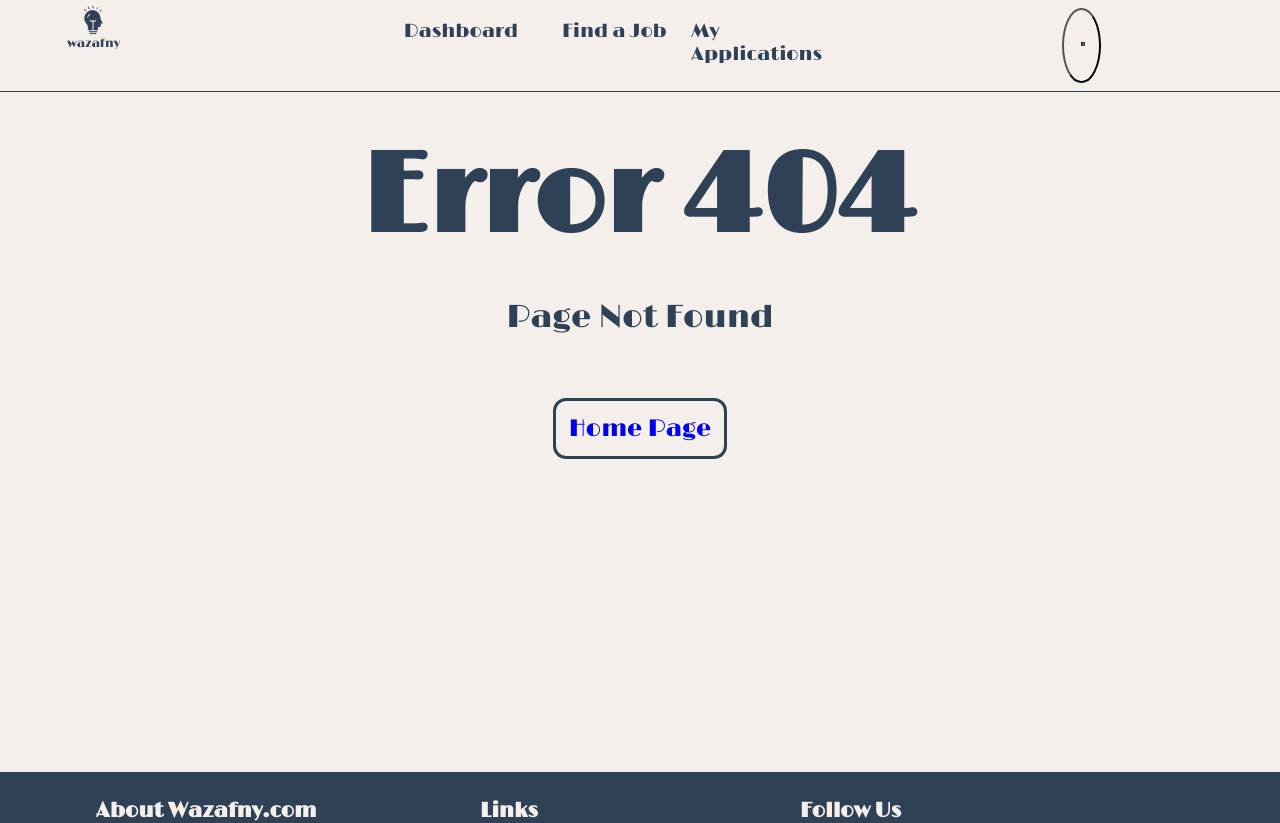
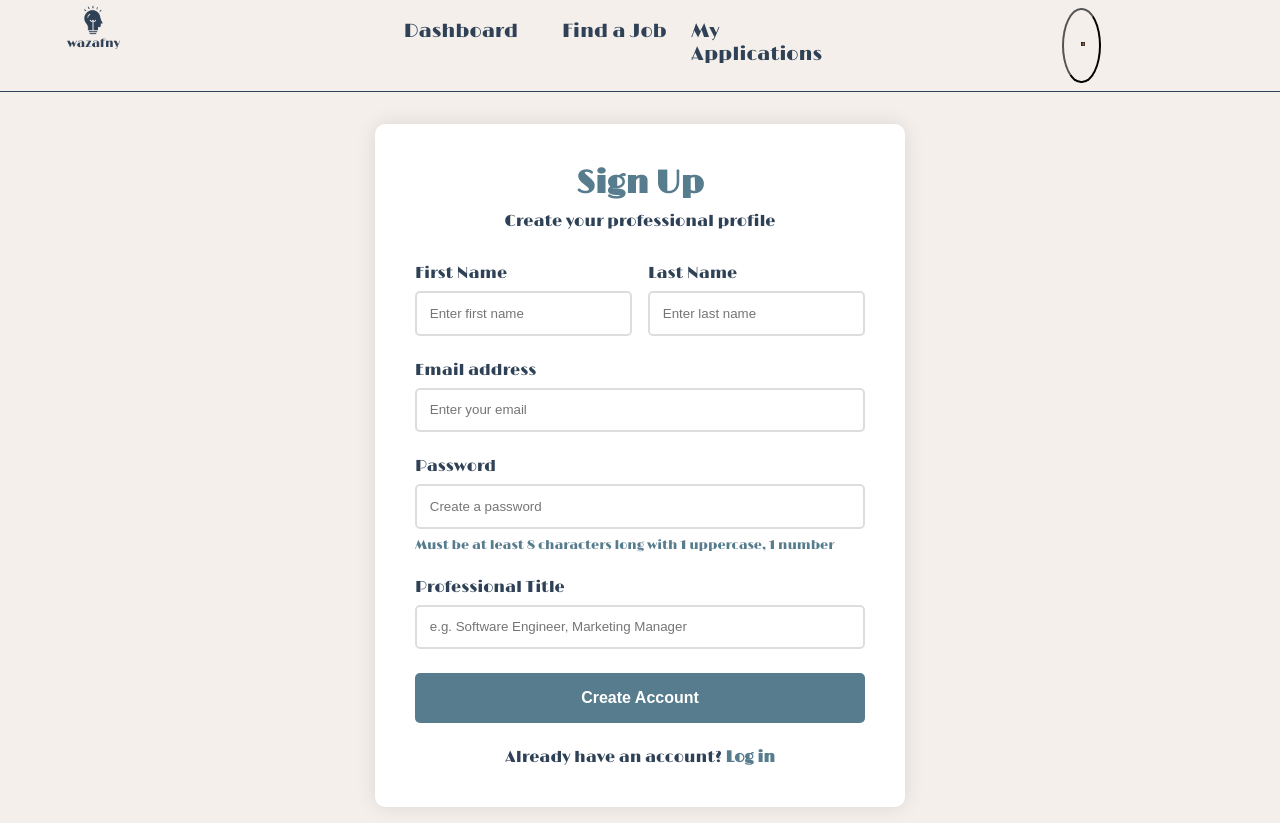
Before and after one commit to abdelrahman218/Job-Offering-Website, an Angular app: page /signup in a window 1280 px wide. Shown: the top 823 px of the page. Built offline with nearby package versions, Linux system fonts and the light colour scheme.

Commit message:
sign up and login pages (no validations yet)

```diff
--- a/src/app/app.routes.ts
+++ b/src/app/app.routes.ts
@@ -12,6 +12,8 @@ import { Error404Component } from './error404/error404.component';
 import { userRoutes } from './users/users.routes';
 import { companyRoutes } from './companies/companies.routes';
 import { adminRoutes } from './admins/admins.routes';
+import { LoginComponent } from './login/login.component';
+import { SignupComponent } from './signup/signup.component';
 
 export const routes: Routes = [
     {
@@ -39,6 +41,17 @@ export const routes: Routes = [
         title: 'Unauthorized Access'
     },
     {
+        path: 'login',
+        component:  LoginComponent,
+        title: 'Login'
+
+    },
+    {
+        path: 'signup',
+        component: SignupComponent,
+        title: 'Signup'
+    },
+    {
         path: '**',
         component: Error404Component,
         title: 'Error 404'
--- a/src/app/landing-page/landing-page.component.html
+++ b/src/app/landing-page/landing-page.component.html
@@ -13,36 +13,36 @@
         <p>Are you ready to take the next step in your career? At Wazafny.com, we’re dedicated to connecting talented individuals like you with amazing job opportunities.
           <br><br>Don’t miss out on your dream job! Sign up now and start your journey towards a fulfilling career with just a few clicks. Your future awaits!
         </p>
-        <button class="search-button" id="get-started">Get Started Now</button>
+        <button class="search-button" id="get-started" (click)="signup()">Get Started Now</button>
     </div>
     <img src="/explore-jobs.jpg" alt="contract picture" id="contract">
 </section>
 <section class="section-2">
 <h1 id="gs-head">Browse Jobs by Carrer Level</h1>
 <div class="carrer-levels">
-    <a href="" class="carrer"><div class="image-container"><img src="/senior-manager.jpg" alt="" id="pic"></div><p id="t">Management Jobs</p></a>
-    <a href="" class="carrer"><div class="image-container"><img src="/expertised-level.jpg" alt="" id="pic"></div><p id="t">Expertised Jobs</p></a>
-    <a href="" class="carrer"><div class="image-container"><img src="/entry-level.jpg" alt="" id="pic"></div><p id="t">Entery Level Jobs</p></a>
-    <a href="" class="carrer"><div class="image-container"id="seemore"><img src="/internship.jpg" alt="" id="pic"></div><p class="see-more">See More</p></a>
+    <a routerLink="" class="carrer"><div class="image-container"><img src="/senior-manager.jpg" alt="" id="pic"></div><p id="t">Management Jobs</p></a>
+    <a routerLink="" class="carrer"><div class="image-container"><img src="/expertised-level.jpg" alt="" id="pic"></div><p id="t">Expertised Jobs</p></a>
+    <a routerLink="" class="carrer"><div class="image-container"><img src="/entry-level.jpg" alt="" id="pic"></div><p id="t">Entery Level Jobs</p></a>
+    <a routerLink="" class="carrer"><div class="image-container"id="seemore"><img src="/internship.jpg" alt="" id="pic"></div><p class="see-more">See More</p></a>
 
 </div>
 </section>
 <section class="section-3">
     <h1 id="gs-head">Browse Jobs by Category</h1>
     <div class="carrer-levels">
-        <a href="" class="carrer"><div class="image-container"><img src="/sales-job.jpg" alt="" id="pic"></div><p id="t">Sales Jobs</p></a>
-        <a href="" class="carrer"><div class="image-container"><img src="/IT jobs.jpg" alt="" id="pic"></div><p id="t">IT / Software Development Jobs</p></a>
-        <a href="" class="carrer"><div class="image-container"><img src="/art-jobs.jpg" alt="" id="pic"></div><p id="t">Creative / Art Jobs</p></a>
-        <a href="" class="carrer"><div class="image-container"id="seemore"><img src="/workfromhome.jpg" alt="" id="pic"></div><p  class="see-more">See More</p></a>
+        <a routerLink="/login" class="carrer"><div class="image-container"><img src="/sales-job.jpg" alt="" id="pic"></div><p id="t">Sales Jobs</p></a>
+        <a routerLink="" class="carrer"><div class="image-container"><img src="/IT jobs.jpg" alt="" id="pic"></div><p id="t">IT / Software Development Jobs</p></a>
+        <a routerLink="" class="carrer"><div class="image-container"><img src="/art-jobs.jpg" alt="" id="pic"></div><p id="t">Creative / Art Jobs</p></a>
+        <a routerLink="" class="carrer"><div class="image-container"id="seemore"><img src="/workfromhome.jpg" alt="" id="pic"></div><p  class="see-more">See More</p></a>
 
     </div>
 </section>
 <section class="section-2">
     <h1 id="gs-head">Browse Jobs by Location</h1>
     <div class="carrer-levels">
-        <a href="" class="carrer"><div class="image-container"><img src="/cairo.jpg" alt="" id="pic"></div><p id="t">Cairo</p></a>
-        <a href="" class="carrer"><div class="image-container"><img src="/alex.jpg" alt="" id="pic"></div><p id="t">Alexandria</p></a>
-        <a href="" class="carrer"><div class="image-container"><img src="/giza.jpg" alt="" id="pic"></div><p id="t">Giza</p></a>
-        <a href="" class="carrer" ><div class="image-container"id="seemore"><img src="/aswan.jpg" alt="" id="pic"></div><p class="see-more">See More</p></a>
+        <a routerLink="" class="carrer"><div class="image-container"><img src="/cairo.jpg" alt="" id="pic"></div><p id="t">Cairo</p></a>
+        <a routerLink="" class="carrer"><div class="image-container"><img src="/alex.jpg" alt="" id="pic"></div><p id="t">Alexandria</p></a>
+        <a routerLink="" class="carrer"><div class="image-container"><img src="/giza.jpg" alt="" id="pic"></div><p id="t">Giza</p></a>
+        <a routerLink="" class="carrer" ><div class="image-container"id="seemore"><img src="/aswan.jpg" alt="" id="pic"></div><p class="see-more">See More</p></a>
     </div>
 </section>
--- a/src/app/landing-page/landing-page.component.ts
+++ b/src/app/landing-page/landing-page.component.ts
@@ -1,12 +1,17 @@
 import { Component } from '@angular/core';
+import { Router, RouterLink } from '@angular/router';
 
 @Component({
   selector: 'app-landing-page',
   standalone: true,
-  imports: [],
+  imports: [RouterLink],
   templateUrl: './landing-page.component.html',
   styleUrl: './landing-page.component.css'
 })
 export class LandingPageComponent {
 
+  constructor(private router: Router) {}
+  signup(){
+    this.router.navigate(["/signup"]);
+  }
 }
--- a/src/app/login/login.component.css
+++ b/src/app/login/login.component.css
@@ -0,0 +1,78 @@
+:host {
+    margin: 0;
+    padding: 2.5% 0;
+    display: flex;
+    justify-content: center;
+    align-items: center;
+    background-color: #F5EFEB;
+}
+.login-container {
+    background-color: #FFFFFF;
+    padding: 2.5rem;
+    border-radius: 10px;
+    box-shadow: 0 0 20px rgba(0,0,0,0.1);
+    width: 100%;
+    max-width: 400px;
+}
+.logo-section {
+    text-align: center;
+    margin-bottom: 2rem;
+}
+.logo-section h1 {
+    color: #567C8D;
+    margin: 0;
+    font-size: 2rem;
+}
+.logo-section p {
+    color: #2F4156;
+    margin: 0.5rem 0 0;
+}
+.form-group {
+    margin-bottom: 1.5rem;
+}
+.form-group label {
+    display: block;
+    margin-bottom: 0.5rem;
+    color: #2F4156;
+}
+.form-group input {
+    width: 100%;
+    padding: 0.8rem;
+    border: 2px solid #ddd;
+    border-radius: 5px;
+    box-sizing: border-box;
+    transition: border-color 0.3s;
+}
+.form-group input:focus {
+    border-color: #567C8D;
+    outline: none;
+}
+.login-btn {
+    background-color: #567C8D;
+    color: white;
+    padding: 0.8rem;
+    border: none;
+    border-radius: 5px;
+    width: 100%;
+    cursor: pointer;
+    font-size: 1rem;
+    transition: background-color 0.3s;
+}
+.login-btn:hover {
+    background-color: #2F4156;
+}
+.signup-link {
+    text-align: center;
+    margin-top: 1.5rem;
+    color: #2F4156;
+}
+
+.signup-link a {
+    color: #567C8D;
+    text-decoration: none;
+    font-weight: bold;
+}
+
+.signup-link a:hover {
+    text-decoration: underline;
+}
--- a/src/app/login/login.component.html
+++ b/src/app/login/login.component.html
@@ -1 +1,24 @@
-<p>login works!</p>
+<div class="login-container">
+    <div class="logo-section">
+        <h1>Login</h1>
+        <p>Find your dream job today</p>
+    </div>
+
+    <form>
+        <div class="form-group">
+            <label for="email">Email address</label>
+            <input type="email" id="email" placeholder="Enter your email" required>
+        </div>
+
+        <div class="form-group">
+            <label for="password">Password</label>
+            <input type="password" id="password" placeholder="Enter your password" required>
+        </div>
+
+        <button type="submit" class="login-btn">Log In</button>
+    </form>
+
+    <div class="signup-link">
+        Don't have an account? <a routerLink="/signup">Sign up</a>
+    </div>
+</div>
--- a/src/app/login/login.component.ts
+++ b/src/app/login/login.component.ts
@@ -1,9 +1,10 @@
 import { Component } from '@angular/core';
+import { RouterLink } from '@angular/router';
 
 @Component({
   selector: 'app-login',
   standalone: true,
-  imports: [],
+  imports: [RouterLink],
   templateUrl: './login.component.html',
   styleUrl: './login.component.css'
 })
--- a/src/app/signup/signup.component.css
+++ b/src/app/signup/signup.component.css
@@ -0,0 +1,131 @@
+:host {
+    margin: 0;
+    padding: 2.5% 0;
+    display: flex;
+    justify-content: center;
+    align-items: center;
+    background-color: #F5EFEB;
+}
+
+.signup-container {
+    background-color: #FFFFFF;
+    padding: 2.5rem;
+    border-radius: 10px;
+    box-shadow: 0 0 20px rgba(0,0,0,0.1);
+    width: 100%;
+    max-width: 450px;
+}
+
+.logo-section {
+    text-align: center;
+    margin-bottom: 2rem;
+}
+
+.logo-section h1 {
+    color: #567C8D;
+    margin: 0;
+    font-size: 2rem;
+}
+
+.logo-section p {
+    color: #2F4156;
+    margin: 0.5rem 0 0;
+}
+
+.form-group {
+    margin-bottom: 1.5rem;
+}
+
+.form-row {
+    display: flex;
+    gap: 1rem;
+    margin-bottom: 1.5rem;
+}
+
+.form-row .form-group {
+    flex: 1;
+    margin-bottom: 0;
+}
+
+.form-group label {
+    display: block;
+    margin-bottom: 0.5rem;
+    color: #2F4156;
+    font-weight: 500;
+}
+
+.form-group input {
+    width: 100%;
+    padding: 0.8rem;
+    border: 2px solid #ddd;
+    border-radius: 5px;
+    box-sizing: border-box;
+    transition: all 0.3s;
+}
+
+.form-group input:focus {
+    border-color: #567C8D;
+    outline: none;
+    box-shadow: 0 0 0 3px rgba(0, 128, 128, 0.1);
+}
+
+.signup-btn {
+    background-color: #567C8D;
+    color: white;
+    padding: 1rem;
+    border: none;
+    border-radius: 5px;
+    width: 100%;
+    cursor: pointer;
+    font-size: 1rem;
+    font-weight: 600;
+    transition: background-color 0.3s;
+}
+
+.signup-btn:hover {
+    background-color: #2F4156;
+}
+
+.terms {
+    text-align: center;
+    margin: 1.5rem 0;
+    font-size: 0.9rem;
+    color: #2F4156;
+}
+
+.terms a {
+    color: #567C8D;
+    text-decoration: none;
+}
+
+.terms a:hover {
+    text-decoration: underline;
+}
+
+.login-link {
+    text-align: center;
+    margin-top: 1.5rem;
+    color: #2F4156;
+}
+
+.login-link a {
+    color: #567C8D;
+    text-decoration: none;
+    font-weight: bold;
+}
+
+.login-link a:hover {
+    text-decoration: underline;
+}
+
+.password-requirements {
+    font-size: 0.8rem;
+    color: #567C8D;
+    margin-top: 0.5rem;
+}
+
+.professional-title {
+    font-size: 0.9rem;
+    color: #567C8D;
+    margin-top: 0.5rem;
+}
--- a/src/app/signup/signup.component.html
+++ b/src/app/signup/signup.component.html
@@ -1 +1,44 @@
-<p>signup works!</p>
+<div class="signup-container">
+    <div class="logo-section">
+        <h1>Sign Up</h1>
+        <p>Create your professional profile</p>
+    </div>
+
+    <form>
+        <div class="form-row">
+            <div class="form-group">
+                <label for="firstName">First Name</label>
+                <input type="text" id="firstName" placeholder="Enter first name" required>
+            </div>
+
+            <div class="form-group">
+                <label for="lastName">Last Name</label>
+                <input type="text" id="lastName" placeholder="Enter last name" required>
+            </div>
+        </div>
+
+        <div class="form-group">
+            <label for="email">Email address</label>
+            <input type="email" id="email" placeholder="Enter your email" required>
+        </div>
+
+        <div class="form-group">
+            <label for="password">Password</label>
+            <input type="password" id="password" placeholder="Create a password" required>
+            <div class="password-requirements">
+                Must be at least 8 characters long with 1 uppercase, 1 number
+            </div>
+        </div>
+
+        <div class="form-group">
+            <label for="profession">Professional Title</label>
+            <input type="text" id="profession" placeholder="e.g. Software Engineer, Marketing Manager" required>
+        </div>
+
+        <button type="submit" class="signup-btn">Create Account</button>
+    </form>
+
+    <div class="login-link">
+        Already have an account? <a routerLink="/login">Log in</a>
+    </div>
+</div>
--- a/src/app/signup/signup.component.ts
+++ b/src/app/signup/signup.component.ts
@@ -1,9 +1,10 @@
 import { Component } from '@angular/core';
+import { RouterLink } from '@angular/router';
 
 @Component({
   selector: 'app-signup',
   standalone: true,
-  imports: [],
+  imports: [RouterLink],
   templateUrl: './signup.component.html',
   styleUrl: './signup.component.css'
 })
```
